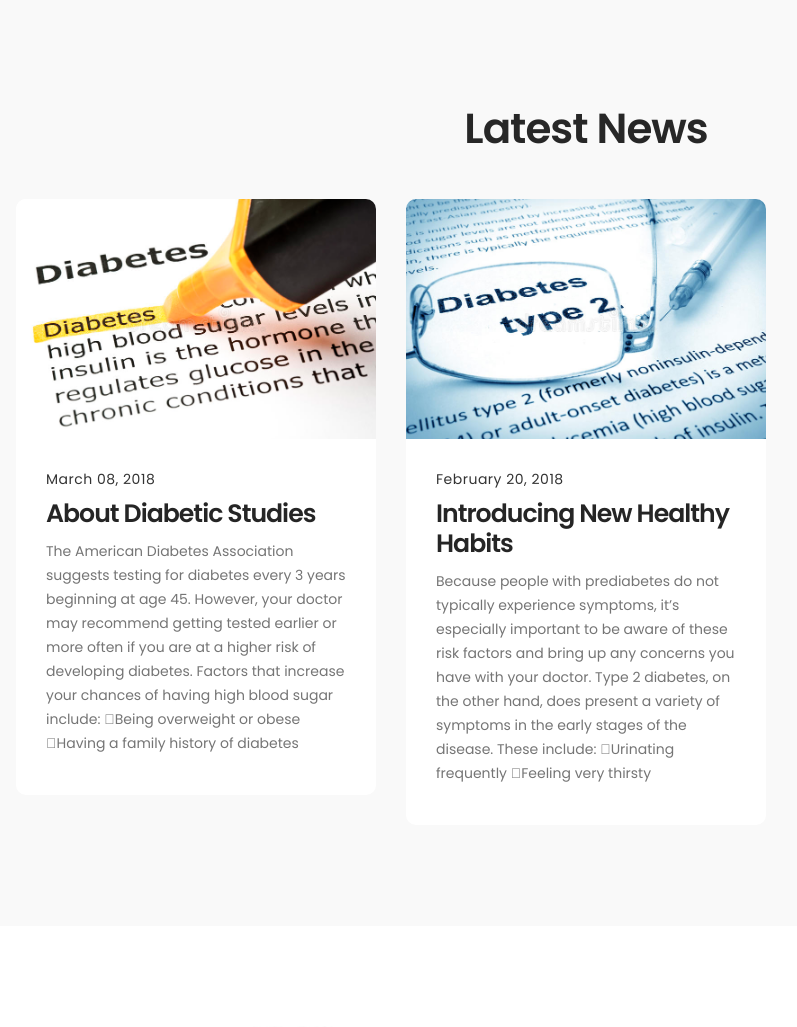
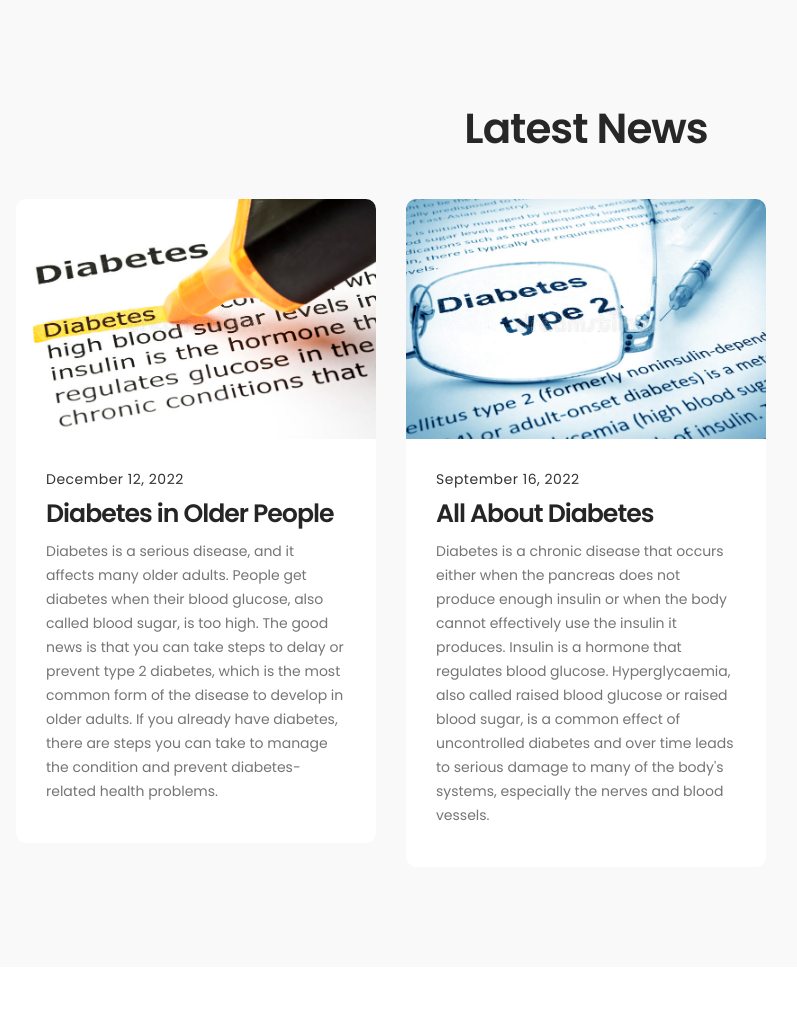
Before and after one commit to munas-git/diabetes-prediction-system, a Flask app: page /home/ in a window 1280 px wide. Shown: the part 1393-2420 px from the top of the page, without its empty margins (54-851 px from the left). Run offline with Flask 2, Linux system fonts and the light colour scheme; parts of the project's set-up code (start-up, migrations or seed data) failed here and were passed over; some libraries are stand-ins or nearby versions.

Commit message:
Updated news feed and made form inputs required.

```diff
--- a/Templates/index.html
+++ b/Templates/index.html
@@ -154,12 +154,12 @@ http://www.tooplate.com/view/2098-health
                                    <img src="../static/images/news-image1.jpg" class="img-responsive" alt="">
                               </a>
                               <div class="news-info">
-                                   <span>March 08, 2018</span>
-                                   <h3><a href="#">About Diabetic Studies</a></h3>
-                                   <p>The American Diabetes Association suggests testing for diabetes every 3 years beginning at age 45. However, your doctor may recommend getting tested earlier or more often if you are at a higher risk of developing diabetes.
-                                        Factors that increase your chances of having high blood sugar include:
-                                        Being overweight or obese
-                                        Having a family history of diabetes</p>
+                                   <span>December 12, 2022</span>
+                                   <h3><a href="https://www.nia.nih.gov/health/diabetes-older-people">Diabetes in Older People</a></h3>
+                                   <p>
+                                        Diabetes is a serious disease, and it affects many older adults. People get diabetes when their blood glucose, also called blood sugar, is too high. The good news is that you can take steps to delay or prevent type 2 diabetes, which is the most common form of the disease to develop in older adults.
+                                        If you already have diabetes, there are steps you can take to manage the condition and prevent diabetes-related health problems.
+                                   </p>
                                    <!-- <div class="author">
                                         <img src="images/author-image.jpg" class="img-responsive" alt="">
                                         <div class="author-info">
@@ -178,25 +178,25 @@ http://www.tooplate.com/view/2098-health
                                    <img src="../static/images/news-image2.jpg" class="img-responsive" alt="">
                               </a>
                               <div class="news-info">
-                                   <span>February 20, 2018</span>
-                                   <h3><a href="#">Introducing New Healthy Habits</a></h3>
-                                   <p>Because people with prediabetes do not typically experience symptoms, it’s especially important to be aware of these risk factors and bring up any concerns you have with your doctor.
-                                        Type 2 diabetes, on the other hand, does present a variety of symptoms in the early stages of the disease. These include:
-                                        Urinating frequently
-                                        Feeling very thirsty </p>
+                                   <span>September 16, 2022</span>
+                                   <h3><a href="https://www.who.int/news-room/fact-sheets/detail/diabetes">All About Diabetes</a></h3>
+                                   <p>
+                                        Diabetes is a chronic disease that occurs either when the pancreas does not produce enough insulin or when the body cannot effectively use the insulin it produces.
+                                        Insulin is a hormone that regulates blood glucose. Hyperglycaemia, also called raised blood glucose or raised blood sugar, is a common effect of uncontrolled diabetes and over time leads to serious damage to many of the body's systems, especially the nerves and blood vessels.
+                                   </p>
 
                                    </div>
                               </div>
                          </div>
                     </div>
 
-                    <div class="col-md-4 col-sm-6">
+                    <!-- <div class="col-md-4 col-sm-6">
 
                               </div>
                          </div>
-                    </div>
+                    </div> -->
+               </div>
 
-               </div>
           </div>
      </section>
 
@@ -221,32 +221,32 @@ http://www.tooplate.com/view/2098-health
                               <div class="wow fadeInUp" data-wow-delay="0.8s">
                                    <div class="col-md-6 col-sm-6">
                                         <label for="NoPreg">Number Of Times Pregnant: </label>
-                                        <input type="number" class="form-control" id="NoPreg" name="NoPreg" placeholder="Number Of Times Pregnant">
+                                        <input required type="number" class="form-control" id="NoPreg" name="NoPreg" placeholder="Number Of Times Pregnant">
                                    </div>
 
                                    <div class="col-md-6 col-sm-6">
                                         <label for="GluCon">Glucose Concentration:</label>
-                                        <input type="number" class="form-control" id="GluCon" name="GluCon" placeholder="Glucose Concentration">
+                                        <input required type="number" class="form-control" id="GluCon" name="GluCon" placeholder="Glucose Concentration">
                                    </div>
                                    <div class="col-md-6 col-sm-6">
                                         <label for="BP">Blood Pressure:</label>
-                                        <input type="number" class="form-control" id="BP" name="BP" placeholder="Blood Pressure">
+                                        <input required type="number" class="form-control" id="BP" name="BP" placeholder="Blood Pressure">
                                    </div>
                                    <div class="col-md-6 col-sm-6">
                                         <label for="SFT">Skin fold thickness:</label>
-                                        <input type="number" class="form-control" id="SFT" name="SFT" placeholder="Skin fold thickness">
+                                        <input required type="number" class="form-control" id="SFT" name="SFT" placeholder="Skin fold thickness">
                                    </div>
                                    <div class="col-md-6 col-sm-6">
                                         <label for="SIL">Serum Insulin Level: </label>
-                                        <input type="number" class="form-control" id="SIL" name="SIL" placeholder="Serum Insulin Level">
+                                        <input required type="number" class="form-control" id="SIL" name="SIL" placeholder="Serum Insulin Level">
                                    </div>
                                    <div class="col-md-6 col-sm-6">
                                         <label for="BMI"> BMI: </label>
-                                        <input type="number" class="form-control" id="BMI" name="BMI" placeholder="BMI">
+                                        <input required type="number" class="form-control" id="BMI" name="BMI" placeholder="BMI">
                                    </div>
                                    <div class="col-md-6 col-sm-6">
                                         <label for="DP">Daibetes pedigree: </label>
-                                        <input type="number" class="form-control" id="DP" name="DP" placeholder="Daibetes pedigree">
+                                        <input required type="number" class="form-control" id="DP" name="DP" placeholder="Daibetes pedigree">
                                    </div>
                                    <div class="col-md-6 col-sm-6">
                                         <label for="Age">Age: </label>
```
